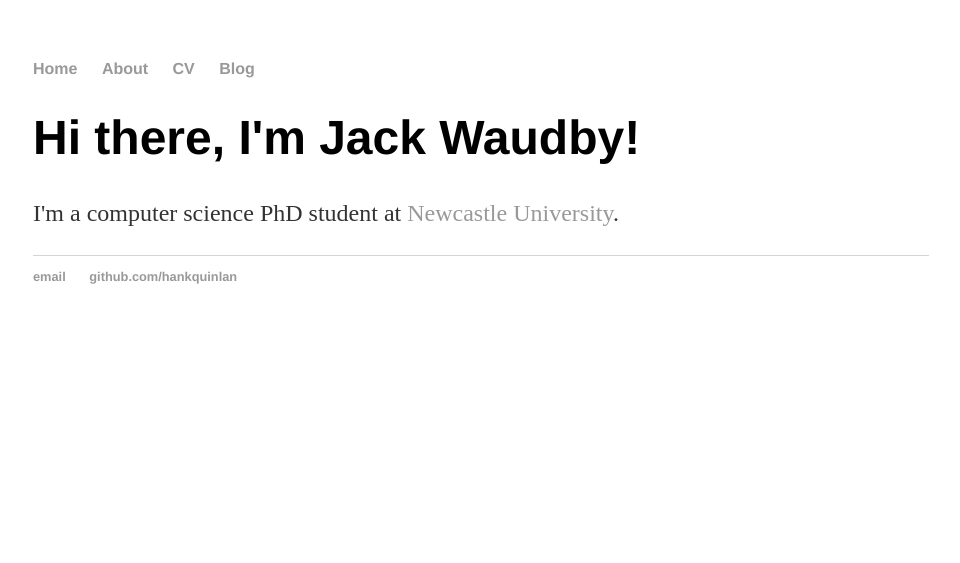
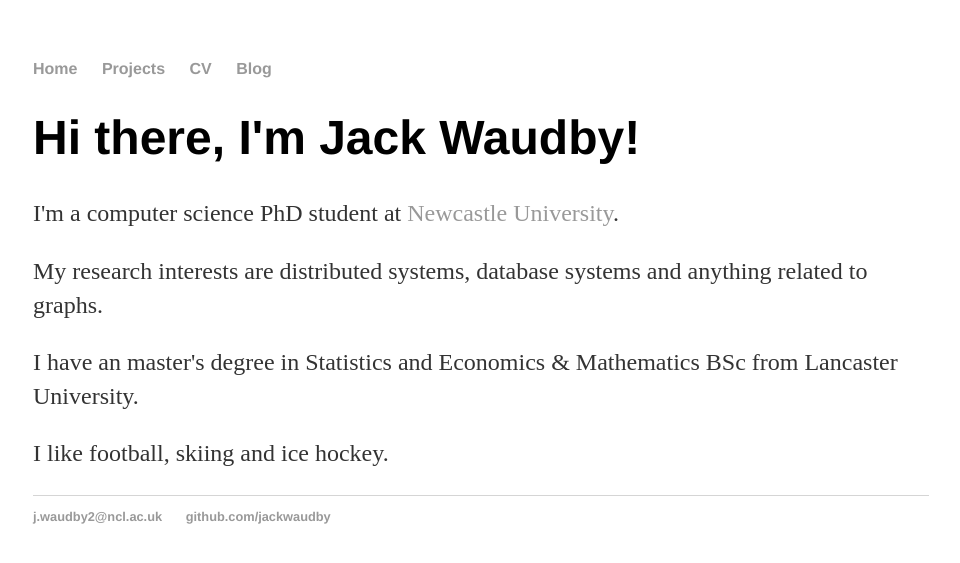
Before and after one commit to jackwaudby/jackwaudby.github.io, a Jekyll site: the page built from index.html, in a window 1280 px wide. Shown: the top 563 px of the page, without its empty margins (159-1119 px from the left). Built offline with Jekyll 4.4.1, drawn with Linux system fonts in a browser that asks for light colours.

Commit message:
hank to jack, added projects page

```diff
--- a/_config.yml
+++ b/_config.yml
@@ -1,3 +1,3 @@
-name: Hank Quinlan, Horrible Cop
+name: Jack Waudby
 markdown: kramdown
 permalink: /blog/:year/:month/:day/:title
--- a/_layouts/default.html
+++ b/_layouts/default.html
@@ -9,7 +9,7 @@
 			<nav>
 	    		<ul>
 	        		<li><a href="/">Home</a></li>
-		        	<li><a href="/about">About</a></li>
+		        	<li><a href="/projects">Projects</a></li>
 	        		<li><a href="/cv">CV</a></li>
 	        		<li><a href="/blog">Blog</a></li>
 	    		</ul>
@@ -21,8 +21,8 @@
 			</div><!-- /.container -->
 			<footer>
 	    		<ul>
-	        		<li><a href="mailto:hankquinlanhub@gmail.com">email</a></li>
-	        		<li><a href="https://github.com/hankquinlan">github.com/hankquinlan</a></li>
+	        		<li><a href="mailto:j.waudby2@ncl.ac.uk">j.waudby2@ncl.ac.uk</a></li>
+	        		<li><a href="https://github.com/jackwaudby">github.com/jackwaudby</a></li>
 				</ul>
 			</footer>
 		</body>
--- a/index.html
+++ b/index.html
@@ -5,4 +5,9 @@
 <div class="blurb">
 	<h1>Hi there, I'm Jack Waudby!</h1>
 	<p>I'm a computer science PhD student at <a href="https://www.ncl.ac.uk"> Newcastle University</a>.</p>
+    <p>My research interests are distributed systems, database systems and anything related to graphs.</p>
+<p>I have an master's degree in Statistics and Economics & Mathematics BSc from Lancaster University. </p>
+<p>I like football, skiing and ice hockey.</p>
+
+
 </div><!-- /.blurb -->
```
Also changed, not shown: projects.md (deleted, +0 -1 lines), test.md (deleted, +0 -12 lines).
